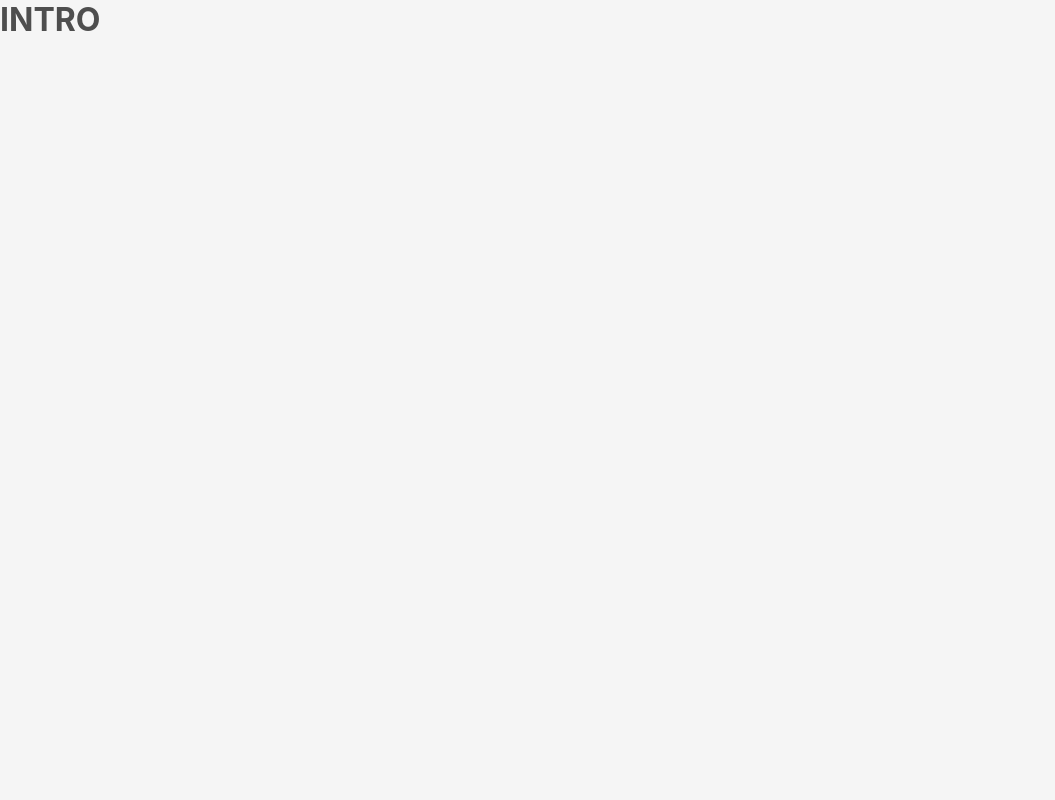
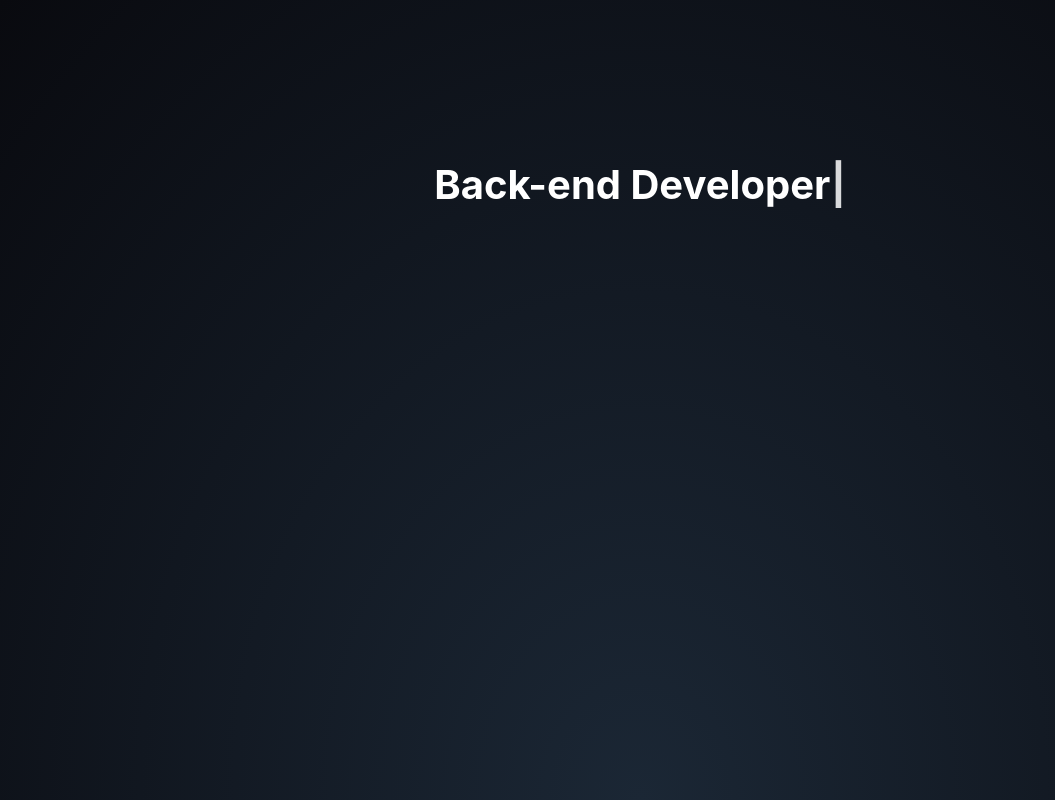
Before and after one commit to WellesleyMussolini/portfolio, a React (Create React App) app: page / in a window 1280 px wide. Shown: the whole page, without its empty margins (0-1055 px from the left). Built offline with nearby package versions, Linux system fonts and the light colour scheme.

Commit message:
first commit

```diff
--- a/src/App.js
+++ b/src/App.js
@@ -1,9 +1,10 @@
 import './App.css';
+import Introduction from './layout/intro/introduction';
 
 function App() {
   return (
     <div>
-<h1>INTRO</h1>
+      <Introduction />
     </div>
   );
 }
```
